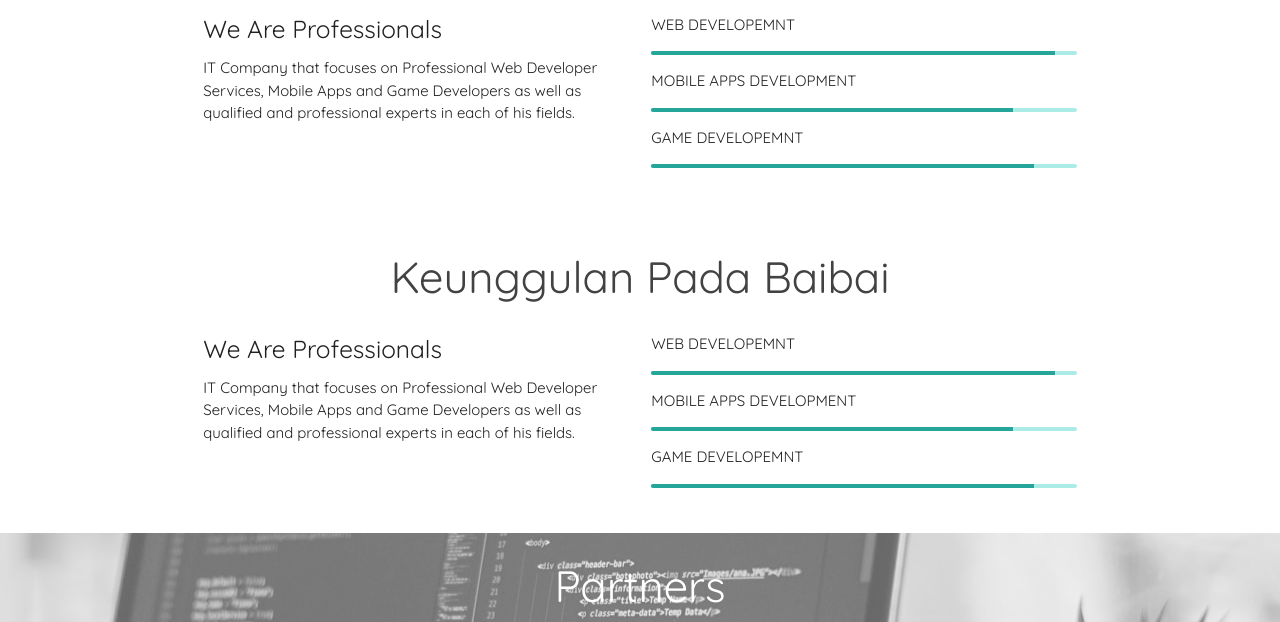
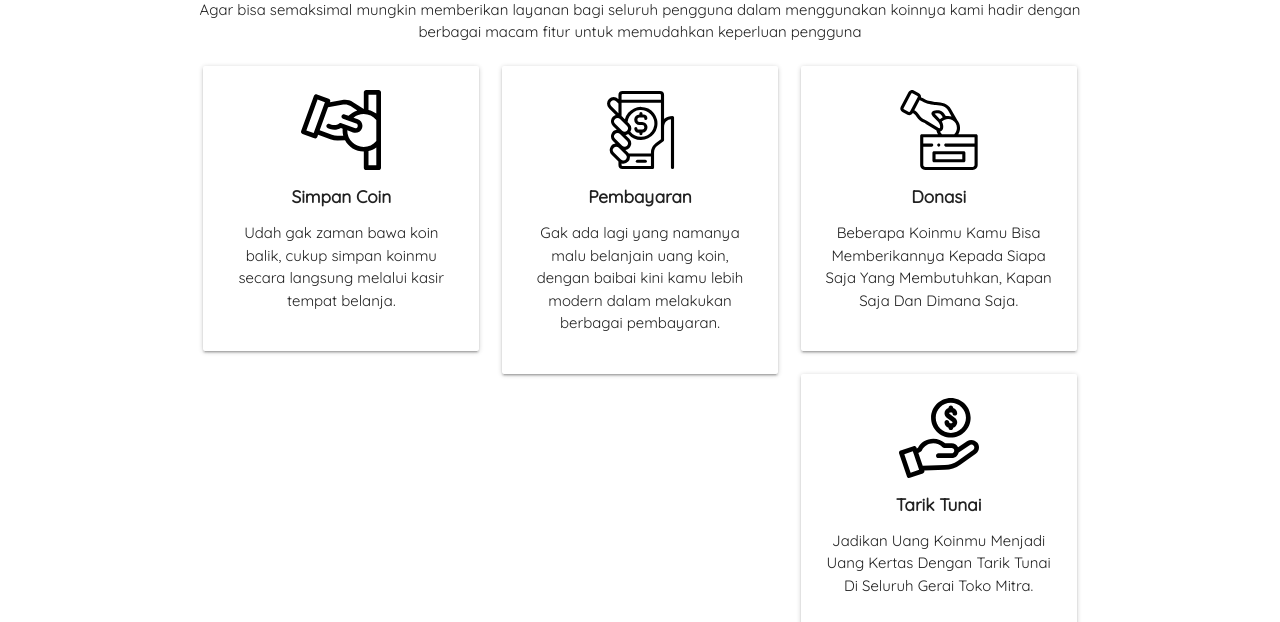
Before and after one commit to muhfajarprawira/landingpagebaibaimatrialize, a plain HTML site: page index.html in a window 1280 px wide. Shown: the part 670-1292 px from the top of the page. Drawn offline with Linux system fonts and the light colour scheme.

Commit message:
add fitur

```diff
--- a/css/style.css
+++ b/css/style.css
@@ -14,9 +14,12 @@
 	height: 30px;
 }
 
-ul li a:hover {
-	border-radius: 1px solid transparent;
-	transition: all ease 0.2s;
+ul li a.active {
+	background: #fd0798;
+}
+
+ul li a.active:hover {
+	background: #00aeef;
 }
 
 .btn {
--- a/index.html
+++ b/index.html
@@ -28,7 +28,7 @@
   					<a href="#" data-target="mobile-nav" class="sidenav-trigger black-text"><i
   							class="material-icons">menu</i></a>
   					<ul class="right hide-on-med-and-down">
-  						<li><a class="black-text btn pink" href="#home">Home</a></li>
+  						<li><a class="btn white-text" href="#home">Home</a></li>
   						<li><a class="black-text" href="#fitur">Baibai Fitur</a></li>
   						<li><a class="black-text" href="#keunggulan">Keunggulan</a></li>
   						<li><a class="black-text" href="#team">Team</a></li>
@@ -42,7 +42,7 @@
 
   	<!-- Sidenav -->
   	<ul class="sidenav sidenav-close" id="mobile-nav">
-  		<li><a class="btn-side pink text-link" href="#home">Home</a></li>
+  		<li><a class="white-text" href="#home">Home</a></li>
   		<li><a href="#fitur">Baibai Fitur</a></li>
   		<li><a href="#keunggulan">Keunggulan</a></li>
   		<li><a href="#team">Team</a></li>
@@ -98,62 +98,71 @@
   		<div class="container">
   			<div class="row">
   				<h3 class="center light grey-text text-darken-3">Fitur Pada Baibai</h3>
-  				<div class="col m6 light">
-  					<h5>We Are Professionals</h5>
-  					<p>IT Company that focuses on Professional Web Developer Services, Mobile Apps and Game Developers as well
-  						as qualified and professional experts in each of his fields.</p>
+
+  				<div class="center-align light">
+  					<p>Agar bisa semaksimal mungkin memberikan layanan bagi seluruh pengguna dalam menggunakan koinnya kami
+  						hadir dengan berbagai macam fitur untuk memudahkan keperluan pengguna</p>
   				</div>
 
-  				<div class="col m6 light">
-  					<p>WEB DEVELOPEMNT</p>
-  					<div class="progress">
-  						<div class="determinate" style="width: 95%"></div>
+  				<div class="col m4">
+  					<div class="card-panel center">
+  						<img style="width: 80px;" src="img/icon/savecoin.svg">
+  						<h6><b>Simpan Coin</b></h6>
+  						<p>Udah gak zaman bawa koin balik, cukup simpan koinmu secara langsung melalui kasir tempat belanja.</p>
   					</div>
+  				</div>
 
-  					<p>MOBILE APPS DEVELOPMENT</p>
-  					<div class="progress">
-  						<div class="determinate" style="width: 85%"></div>
+  				<div class="col m4">
+  					<div class="card-panel center">
+  						<img style="width: 80px;" src="img/icon/pay.svg">
+  						<h6><b>Pembayaran</b></h6>
+  						<p>Gak ada lagi yang namanya malu belanjain uang koin, dengan baibai kini kamu lebih modern dalam
+  							melakukan berbagai pembayaran.</p>
   					</div>
+  				</div>
 
-  					<p>GAME DEVELOPEMNT</p>
-  					<div class="progress">
-  						<div class="determinate" style="width: 90%"></div>
+  				<div class="col m4">
+  					<div class="card-panel center">
+  						<img style="width: 80px;" src="img/icon/donation.svg">
+  						<h6><b>Donasi</b></h6>
+  						<p>Beberapa Koinmu Kamu Bisa Memberikannya Kepada Siapa Saja Yang Membutuhkan, Kapan Saja Dan Dimana Saja.
+  						</p>
   					</div>
+  				</div>
 
+  				<div class="col m4">
+  					<div class="card-panel center">
+  						<img style="width: 80px;" src="img/icon/income.svg">
+  						<h6><b>Tarik Tunai</b></h6>
+  						<p>Jadikan Uang Koinmu Menjadi Uang Kertas Dengan Tarik Tunai Di Seluruh Gerai Toko Mitra.</p>
+  					</div>
   				</div>
+
+  				<div class="col m4">
+  					<div class="card-panel center">
+  						<img style="width: 80px;" src="img/icon/save-money.svg">
+  						<h6><b>Simpan Coin</b></h6>
+  						<p>Gunakan fitur transfer untuk saling berbagi saldo koinmu. <br><br></p>
+  					</div>
+  				</div>
+
   			</div>
+  		</div>
   		</div>
   	</section>
 
   	<!-- Keunggulan  -->
-  	<section id="keunggulan" class="fitur scrollspy">
+  	<section id="keunggulan" class="keunggulan scrollspy">
   		<div class="container">
   			<div class="row">
   				<h3 class="center light grey-text text-darken-3">Keunggulan Pada Baibai</h3>
-  				<div class="col m6 light">
-  					<h5>We Are Professionals</h5>
-  					<p>IT Company that focuses on Professional Web Developer Services, Mobile Apps and Game Developers as well
-  						as qualified and professional experts in each of his fields.</p>
+  				<div class="light center-align">
+  					<img style="width: 100px;" src="img/icon/excellence.svg">
+  					<p>Lebih Simple dan Mudah Bisa Diakses dan Digunakan Dimana Saja Kapan Saja Bebas Biaya Topup</p>
   				</div>
 
-  				<div class="col m6 light">
-  					<p>WEB DEVELOPEMNT</p>
-  					<div class="progress">
-  						<div class="determinate" style="width: 95%"></div>
-  					</div>
-
-  					<p>MOBILE APPS DEVELOPMENT</p>
-  					<div class="progress">
-  						<div class="determinate" style="width: 85%"></div>
-  					</div>
-
-  					<p>GAME DEVELOPEMNT</p>
-  					<div class="progress">
-  						<div class="determinate" style="width: 90%"></div>
-  					</div>
-
-  				</div>
   			</div>
+  		</div>
   		</div>
   	</section>
 
@@ -312,13 +321,29 @@
   	</section>
 
   	<!-- Footer -->
-  	<footer class="light-blue center">
-  		<p class="flow-text">
-  			<script>
-  				document.write(new Date().getFullYear());
-  			</script> &copy; Copyright.All Rights Reserved BaiBai Team
+  	<footer class="page-footer light-blue">
+  		<div class="container">
+  			<div class="row">
+  				<div class="col m4">
+  					<h5 class="white-text">Baibai Team</h5>
+  					<p>Lorem ipsum, dolor sit amet consectetur adipisicing elit. Cumque corrupti obcaecati nemo perspiciatis
+  						fugiat dolorum ratione corporis blanditiis at aperiam accusamus inventore delectus, consequatur numquam,
+  						animi, hic necessitatibus. Ratione, molestias!</p>
+  				</div>
 
-  		</p>
+  				<div class="col s4 14 offset-13">
+  					<h5>Connect</h5>
+  					<ul>
+  						<li><a href="#" class="grey-text text-lighten-3">Instagram</a></li>
+  						<li><a href="#" class="grey-text text-lighten-3">Twitter</a></li>
+  					</ul>
+  				</div>
+  			</div>
+  		</div>
+
+  		<div class="footer-copyright light-blue">
+  			<div class="container center-align">&copy; 2020 BaiBai Team</div>
+  		</div>
   	</footer>
 
   	<!--JavaScript at end of body for optimized loading-->
--- a/js/main.js
+++ b/js/main.js
@@ -10,6 +10,51 @@ M.Slider.init(slider, {
 	transition: 600,
 	interval: 3000
 });
+
+// Class Active
+// const currentLocation = location.href;
+// const menuItem = document.querySelectorAll('a');
+// const menuLength = menuItem.length
+// for (let i = 0; i < menuLength; i++) {
+// 	if (menuItem[i].href === currentLocation) {
+// 		menuItem[i].className = "active"
+// 	}
+// }
+
+
+// SCROLL SECTIONS ACTIVE LINK
+// const sections = document.querySelectorAll('section[id]')
+
+// window.addEventListener('scroll', scrollActive)
+
+// function scrollActive() {
+// 	const scrollY = window.pageYOffset
+
+// 	sections.forEach(current => {
+// 		const sectionHeight = current.offsetHeight
+// 		const sectionTop = current.offsetTop - 50
+// 		sectionId = current.getAttribute('id')
+
+// 		if (scrollY > sectionTop && scrollY <= sectionTop + sectionHeight) {
+// 			document.querySelector('a[href*=' + sectionId + ']').classList.add('active')
+// 		} else {
+// 			document.querySelector('a[href*=' + sectionId + ']').classList.remove('active')
+// 		}
+// 	})
+// }
+
+// Active On Click
+let buttons = document.querySelectorAll('ul li .a')
+
+buttons.forEach(button => {
+	buttons.addEventListener('click', function () {
+		buttons.forEach(btn => btn.classList.remove('active'));
+		this.classList.add('active');
+
+
+	})
+})
+
 
 // Parralax
 const parallax = document.querySelectorAll('.parallax');
```
Also changed, not shown: img/icon/donation.svg (added), img/icon/excellence.svg (added), img/icon/income.svg (added), img/icon/pay.svg (added), img/icon/save-money.svg (added), img/icon/savecoin.svg (added).
